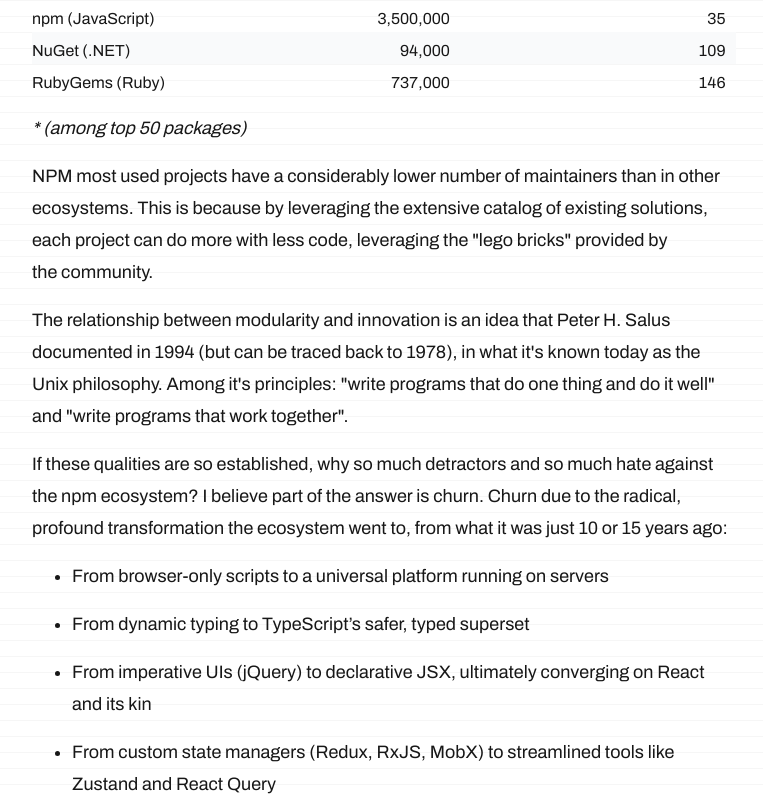
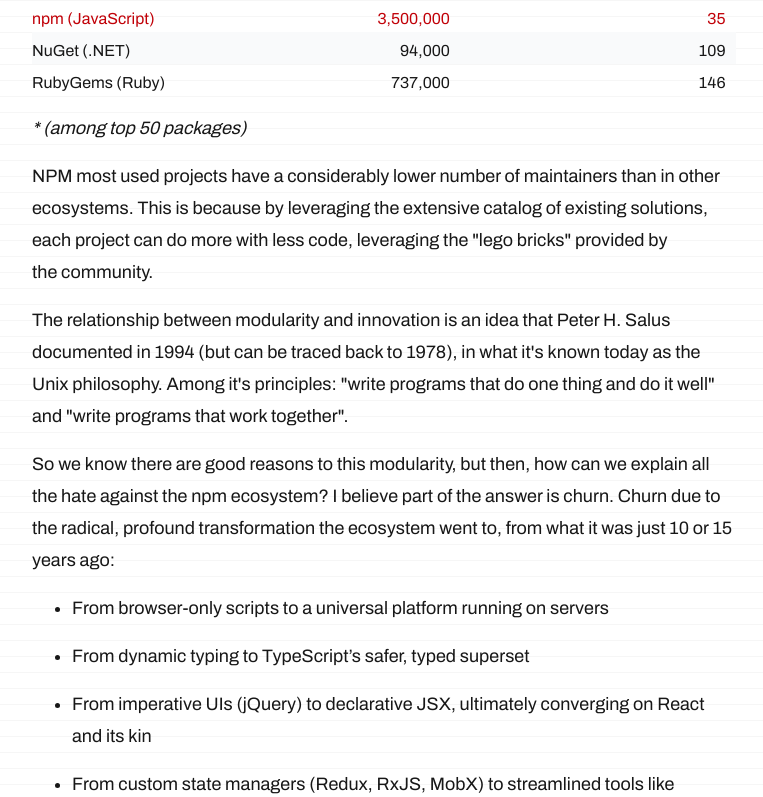
Before and after one commit to AeonFr/francanobr.com, a Next.js app: page /blog/articles/2025-06-20-the-size-of-your-node-modules-is-a-feature-not-a-bug in a window 1280 px wide. Shown: the part 944-1741 px from the top of the page, without its empty margins (256-1019 px from the left). Built offline with nearby package versions, Linux system fonts and the light colour scheme; a web font is replaced by a local one.

Commit message:
Rewrite paragraph

```diff
--- a/app/blog/articles/2025-06-20-the-size-of-your-node-modules-is-a-feature-not-a-bug/page.mdx
+++ b/app/blog/articles/2025-06-20-the-size-of-your-node-modules-is-a-feature-not-a-bug/page.mdx
@@ -34,7 +34,7 @@
       <td align="right">78,000</td>
       <td align="right">204</td>
     </tr>
-    <tr>
+    <tr className="text-red-700">
       <td>npm (JavaScript)</td>
       <td align="right">3,500,000</td>
       <td align="right">35</td>
@@ -58,7 +58,7 @@
 
 The relationship between modularity and innovation is an idea that Peter H. Salus documented in 1994 (but can be traced back to 1978), in what it's known today as the Unix philosophy. Among it's principles: "write programs that do one thing and do it well" and "write programs that work together".
 
-If these qualities are so established, why so much detractors and so much hate against the npm ecosystem? I believe part of the answer is churn. Churn due to the radical, profound transformation the ecosystem went to, from what it was just 10 or 15 years ago:
+So we know there are good reasons to this modularity, but then, how can we explain all the hate against the npm ecosystem? I believe part of the answer is churn. Churn due to the radical, profound transformation the ecosystem went to, from what it was just 10 or 15 years ago:
 
 * From browser-only scripts to a universal platform running on servers
 * From dynamic typing to TypeScript’s safer, typed superset
```
